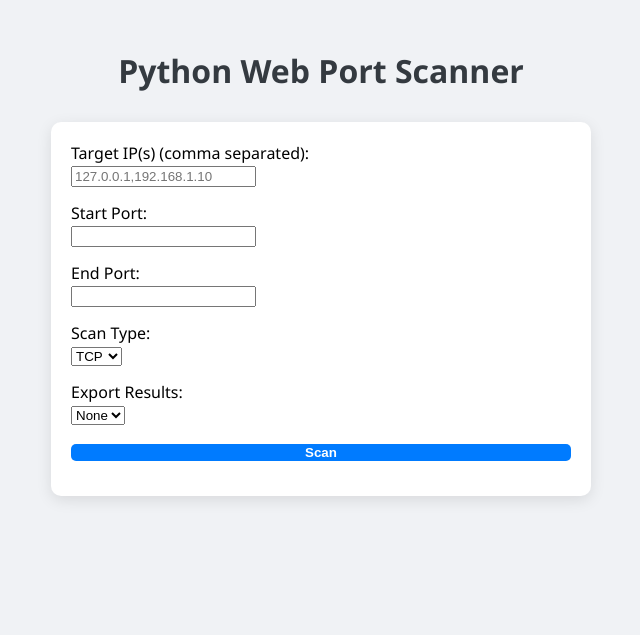
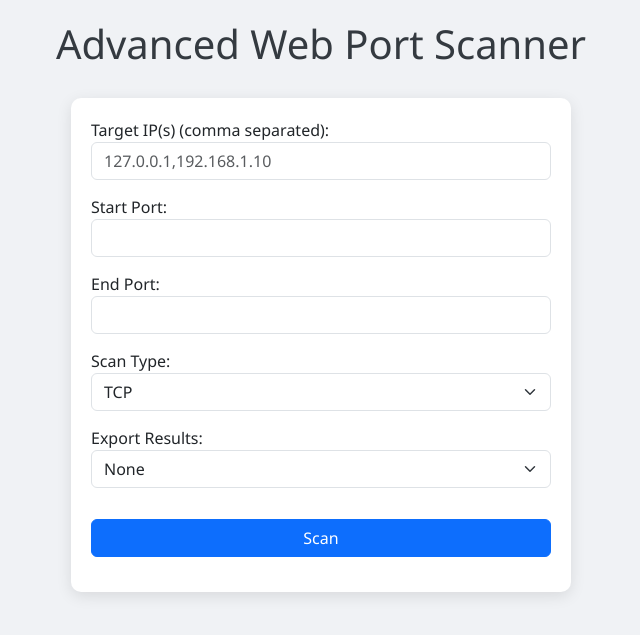
Before and after one commit to Madushanka24/Port-Scanner, a Flask app: page / in a window 1280 px wide. Shown: the top 635 px of the page, without its empty margins (319-959 px from the left). Run offline with Flask 3, Linux system fonts and the light colour scheme.

Commit message:
boostrap+loader+result table

```diff
--- a/templates/index.html
+++ b/templates/index.html
@@ -2,7 +2,8 @@
 <html lang="en">
 <head>
     <meta charset="UTF-8">
-    <title>Port Scanner</title>
+    <title>Advanced Port Scanner</title>
+    <link href="https://cdn.jsdelivr.net/npm/bootstrap@5.3.0/dist/css/bootstrap.min.css" rel="stylesheet">
     <link rel="stylesheet" href="{{ url_for('static', filename='style.css') }}">
     <script>
         function showLoader() {
@@ -11,37 +12,63 @@
     </script>
 </head>
 <body>
-    <h1>Python Web Port Scanner</h1>
+    <div class="container">
+        <h1>Advanced Web Port Scanner</h1>
+
         <form method="POST" onsubmit="showLoader()">
-    <label>Target IP(s) (comma separated):</label><br>
-    <input type="text" name="targets" placeholder="127.0.0.1,192.168.1.10" required><br>
+            <label>Target IP(s) (comma separated):</label>
+            <input class="form-control" type="text" name="targets" placeholder="127.0.0.1,192.168.1.10" required>
 
-    <label>Start Port:</label><br>
-    <input type="number" name="start" required><br>
+            <label>Start Port:</label>
+            <input class="form-control" type="number" name="start" required>
 
-    <label>End Port:</label><br>
-    <input type="number" name="end" required><br>
+            <label>End Port:</label>
+            <input class="form-control" type="number" name="end" required>
 
-    <label>Scan Type:</label><br>
-    <select name="scan_type" required>
+            <label>Scan Type:</label>
+            <select class="form-select" name="scan_type" required>
                 <option value="TCP">TCP</option>
                 <option value="UDP">UDP</option>
-    </select><br>
+            </select>
 
-    <label>Export Results:</label><br>
-    <select name="export_type">
+            <label>Export Results:</label>
+            <select class="form-select" name="export_type">
                 <option value="None">None</option>
                 <option value="TXT">TXT</option>
                 <option value="CSV">CSV</option>
-    </select><br>
+            </select>
 
-    <button type="submit">Scan</button>
+            <button type="submit" class="btn btn-primary mt-3">Scan</button>
         </form>
-    <div id="loader" class="loader" style="display:none;"></div>
+
+        <div id="loader" class="loader"></div>
 
         {% if result %}
-        <h2>Scan Results:</h2>
-        <pre>{{ result }}</pre>
+            <h2 class="text-center mt-4">Scan Results</h2>
+            <table class="table table-results">
+                <thead>
+                    <tr>
+                        <th>Target</th>
+                        <th>Port</th>
+                        <th>Protocol</th>
+                        <th>Service</th>
+                        <th>Banner</th>
+                    </tr>
+                </thead>
+                <tbody>
+                    {% for line in result.split('\n') %}
+                        {% set parts = line.split(',') %}
+                        <tr class="{% if 'OPEN' in line %}open{% else %}closed{% endif %}">
+                            <td>{{ parts[0] }}</td>
+                            <td>{{ parts[1] }}</td>
+                            <td>{{ parts[2] }}</td>
+                            <td>{{ parts[3] }}</td>
+                            <td>{{ parts[4] }}</td>
+                        </tr>
+                    {% endfor %}
+                </tbody>
+            </table>
         {% endif %}
+    </div>
 </body>
 </html>
```
Lines whose indentation alone changed are shown as unchanged.
